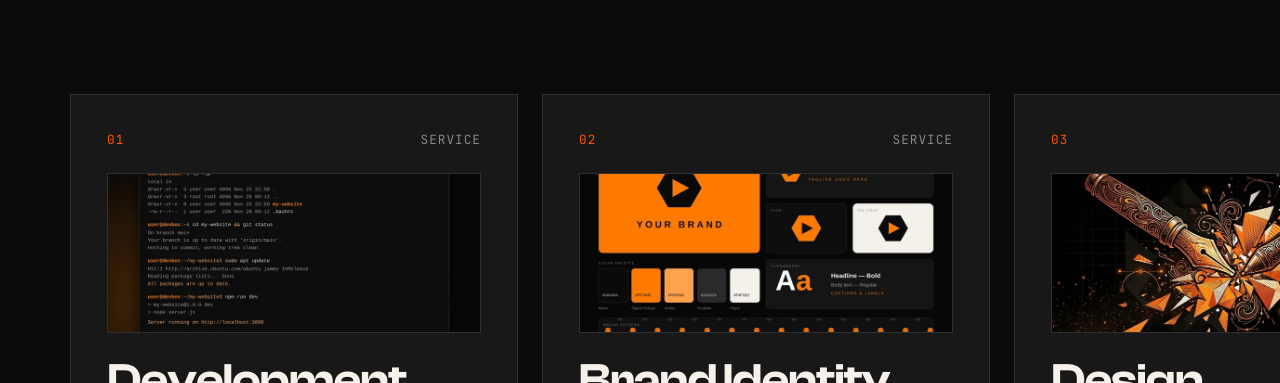
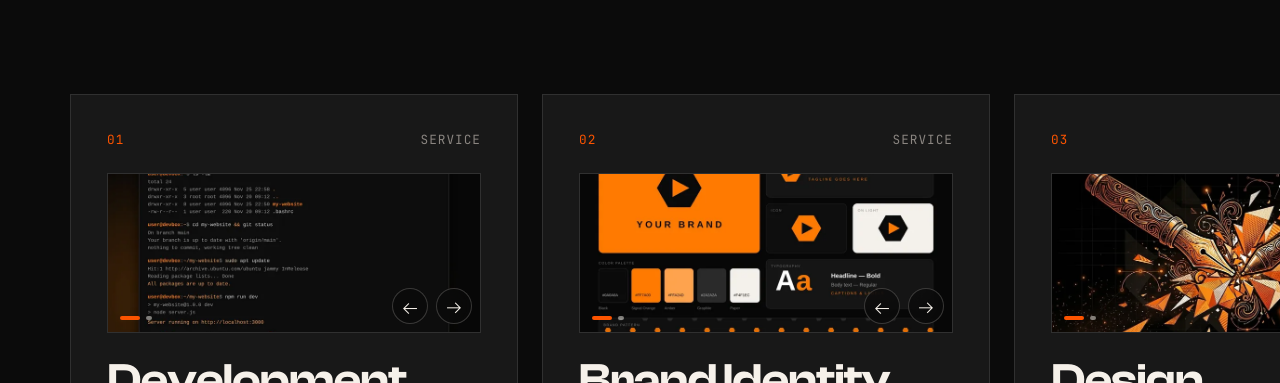
Before and after one commit to ArqumUsmani/techventics, a Next.js app: page / in a window 1280 px wide. Shown: the part 3130-3513 px from the top of the page. Built offline with nearby package versions, Linux system fonts and the light colour scheme; no server answers.

Commit message:
Image slider on home service cards
Crossfade with arrows, dots and touch swipe; shows every image in the
service's images list, so new images appear without layout changes.

Co-Authored-By: Claude Opus 5.5 <noreply@anthropic.com>

```diff
--- a/components/sections/home/ServicesTrack.tsx
+++ b/components/sections/home/ServicesTrack.tsx
@@ -2,6 +2,7 @@
 
 import Link from "next/link";
 import { useRef } from "react";
+import { ImageSlider } from "@/components/ui/ImageSlider";
 import { SectionHeader } from "@/components/ui/SectionHeader";
 import { home } from "@/content/home";
 import { services } from "@/content/services";
@@ -74,21 +75,8 @@ export function ServicesTrack() {
                 <span className="label text-ash">Service</span>
               </div>
 
-              {s.images?.[0] && (
-                <div className="relative mt-6 aspect-[16/10] w-full [@media(max-height:60rem)]:aspect-[21/9] shrink-0 overflow-hidden border border-steel">
-                  {/* eslint-disable-next-line @next/next/no-img-element */}
-                  <img
-                    src={s.images[0].src}
-                    srcSet={`${s.images[0].srcSmall} 800w, ${s.images[0].src} ${s.images[0].width}w`}
-                    sizes="(min-width: 62rem) and (min-height: 50rem) 28rem, (min-width: 48rem) 50vw, 100vw"
-                    alt={s.images[0].alt}
-                    width={s.images[0].width}
-                    height={s.images[0].height}
-                    loading="lazy"
-                    decoding="async"
-                    className="absolute inset-0 h-full w-full object-cover transition-transform duration-600 ease-out-expo group-hover:scale-[1.03]"
-                  />
-                </div>
+              {s.images && s.images.length > 0 && (
+                <ImageSlider images={s.images} label={`${s.title} images`} sizes="(min-width: 62rem) and (min-height: 50rem) 28rem, (min-width: 48rem) 50vw, 100vw" className="mt-6 aspect-[16/10] w-full [@media(max-height:60rem)]:aspect-[21/9] shrink-0 border border-steel" />
               )}
 
               <div className={`flex flex-1 flex-col ${s.images?.[0] ? "mt-6" : "mt-16"}`}>
--- /dev/null
+++ b/components/ui/ImageSlider.tsx
@@ -0,0 +1,89 @@
+"use client";
+
+import { useRef, useState, type PointerEvent } from "react";
+
+type SlideImage = { src: string; srcSmall: string; alt: string; width: number; height: number };
+
+/**
+ * Crossfading image slider for any number of images, sized by its container
+ * (give it an aspect class). Arrows and dots, plus swipe on touch screens; vertical
+ * scrolling still passes through. A single image renders without controls.
+ * A crossfade rather than a sideways track, so it works inside the home page's
+ * horizontally scrolling services row.
+ */
+export function ImageSlider({ images, sizes, label, className = "" }: { images: SlideImage[]; sizes: string; label: string; className?: string }) {
+  const [index, setIndex] = useState(0);
+  const start = useRef<{ x: number; y: number } | null>(null);
+  const count = images.length;
+  const go = (to: number) => setIndex(((to % count) + count) % count);
+
+  const onDown = (e: PointerEvent) => {
+    if (e.pointerType !== "mouse") start.current = { x: e.clientX, y: e.clientY };
+  };
+  const onUp = (e: PointerEvent) => {
+    const s = start.current;
+    start.current = null;
+    if (!s) return;
+    const dx = e.clientX - s.x;
+    if (Math.abs(dx) > 40 && Math.abs(dx) > Math.abs(e.clientY - s.y)) go(index + (dx < 0 ? 1 : -1));
+  };
+
+  const control =
+    "grid size-9 place-items-center rounded-full border border-bone/20 bg-ink/70 text-bone backdrop-blur-sm transition-colors duration-400 hover:border-ember hover:text-ember";
+
+  return (
+    <div
+      role={count > 1 ? "region" : undefined}
+      aria-roledescription={count > 1 ? "carousel" : undefined}
+      aria-label={count > 1 ? label : undefined}
+      onPointerDown={onDown}
+      onPointerUp={onUp}
+      onPointerCancel={() => (start.current = null)}
+      className={`relative touch-pan-y overflow-hidden ${className}`}
+    >
+      {images.map((img, i) => (
+        // eslint-disable-next-line @next/next/no-img-element
+        <img
+          key={img.src}
+          src={img.src}
+          srcSet={`${img.srcSmall} 800w, ${img.src} ${img.width}w`}
+          sizes={sizes}
+          alt={img.alt}
+          aria-hidden={i !== index}
+          width={img.width}
+          height={img.height}
+          loading="lazy"
+          decoding="async"
+          draggable={false}
+          className={`absolute inset-0 h-full w-full select-none object-cover transition-[opacity,transform] duration-600 ease-out-expo group-hover:scale-[1.03] ${
+            i === index ? "opacity-100" : "opacity-0"
+          }`}
+        />
+      ))}
+
+      {count > 1 && (
+        <>
+          <div className="absolute bottom-3 left-3 flex gap-1.5" aria-hidden>
+            {images.map((img, i) => (
+              <span
+                key={img.src}
+                className={`h-1 rounded-full transition-[width,background-color] duration-400 ${i === index ? "w-5 bg-ember" : "w-1.5 bg-bone/50"}`}
+              />
+            ))}
+          </div>
+          <div className="absolute bottom-2 right-2 flex gap-2">
+            <button type="button" className={control} onClick={() => go(index - 1)} aria-label="Previous image">
+              <span aria-hidden>←</span>
+            </button>
+            <button type="button" className={control} onClick={() => go(index + 1)} aria-label="Next image">
+              <span aria-hidden>→</span>
+            </button>
+          </div>
+          <p className="sr-only" aria-live="polite">
+            Image {index + 1} of {count}
+          </p>
+        </>
+      )}
+    </div>
+  );
+}
```
